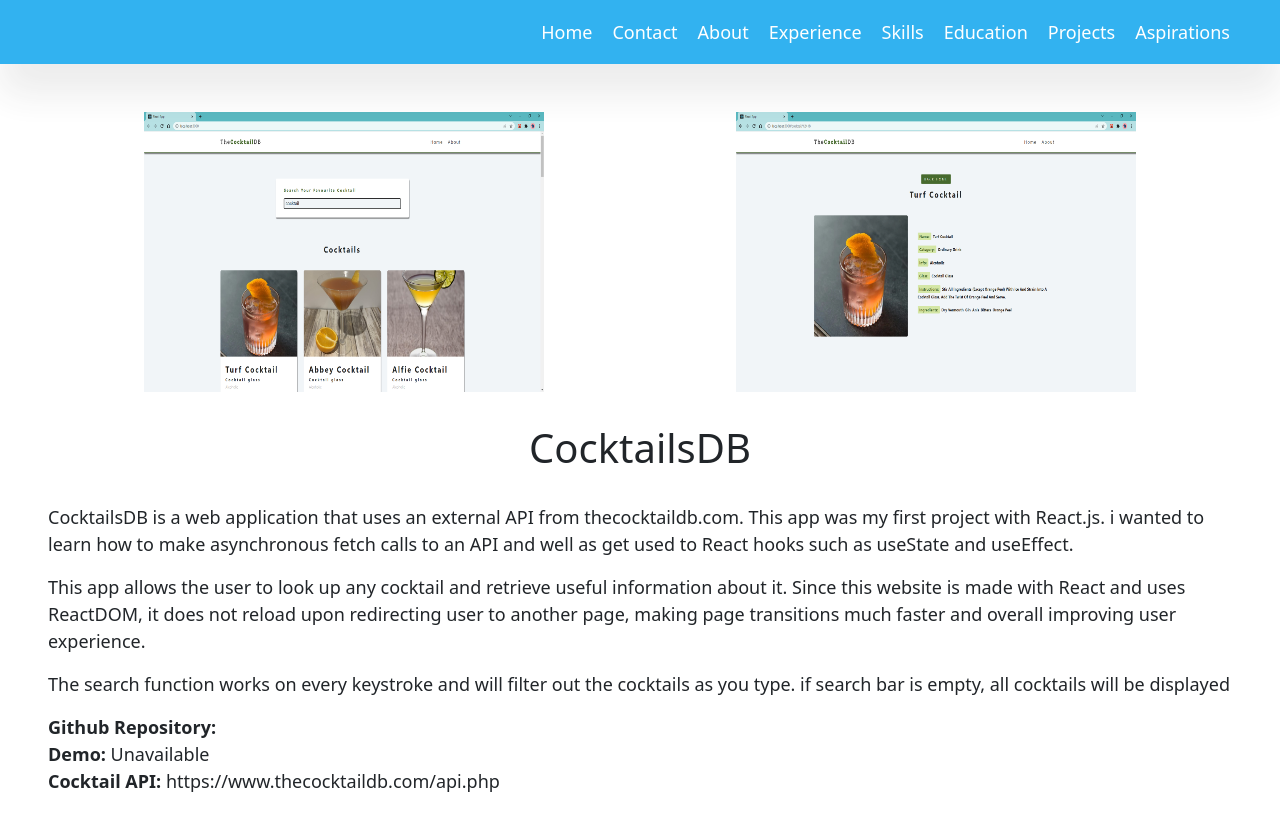
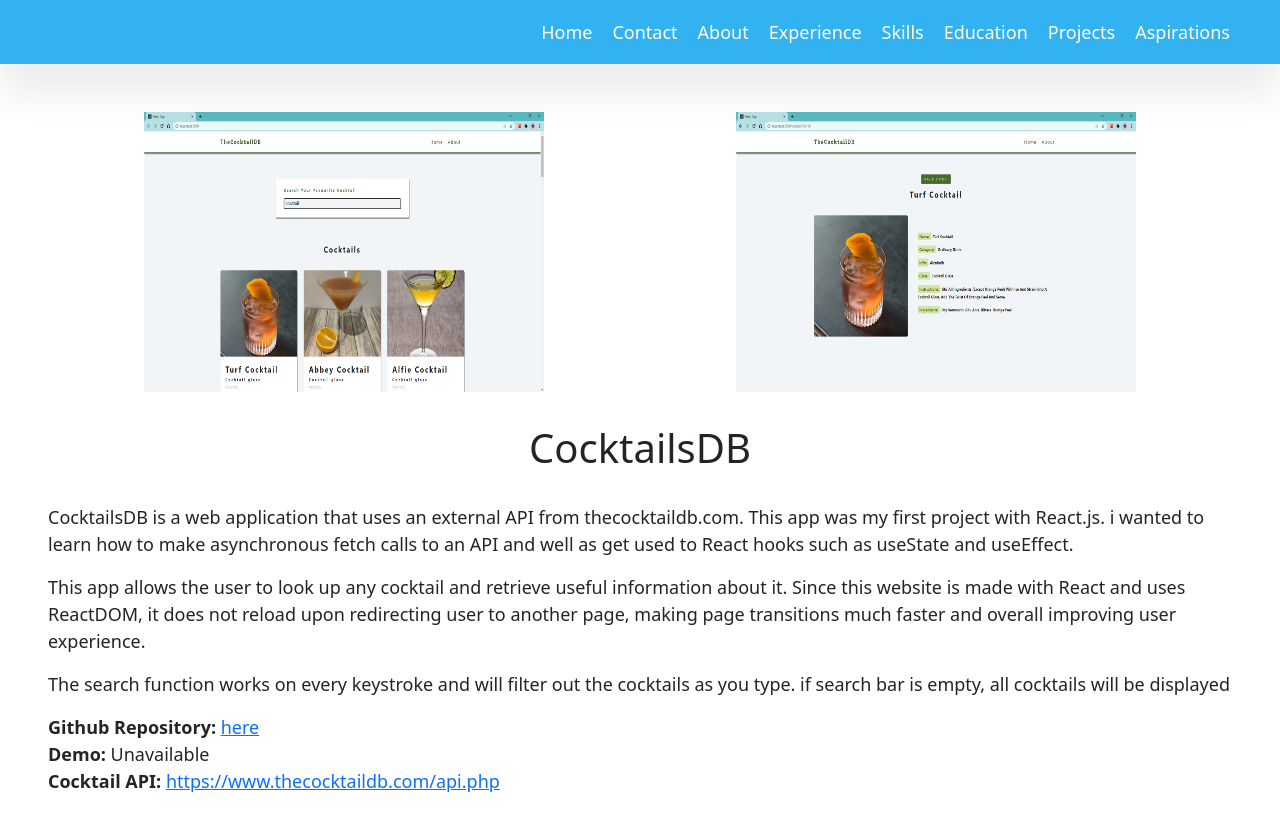
Before and after one commit to gregtanym/portfolio-website-v1, a React (Create React App) app: page /project/cocktail in a window 1280 px wide. Shown: the top 830 px of the page. Built offline with nearby package versions, Linux system fonts and the light colour scheme.

Commit message:
added the github repo to the projects

```diff
--- a/src/pages/AvatarPage.js
+++ b/src/pages/AvatarPage.js
@@ -27,7 +27,7 @@
                 There is also a button that directs the user to a separate page that allows him/her to see the works of other users and interact with their avatars.
             </p>
             <div>
-                <b>Github Repository:</b>
+                <b>Github Repository: </b><a href='https://github.com/gregtanym/CS50/tree/main/CS50%20final%20project'>here</a>
             </div>
             <div>
                 <b>Demo:</b> Unavailable
--- a/src/pages/Cocktail.js
+++ b/src/pages/Cocktail.js
@@ -25,13 +25,13 @@
                 The search function works on every keystroke and will filter out the cocktails as you type. if search bar is empty, all cocktails will be displayed
             </p>
             <div>
-                <b>Github Repository:</b>
+                <b>Github Repository: </b><a href='https://github.com/gregtanym/cocktails-react'>here</a>
             </div>
             <div>
                 <b>Demo:</b> Unavailable
             </div>
             <div>
-                <b>Cocktail API:</b> https://www.thecocktaildb.com/api.php
+                <b>Cocktail API:</b> <a href='https://www.thecocktaildb.com/api.php'>https://www.thecocktaildb.com/api.php</a>
             </div>
         </div>
     </div>
--- a/src/pages/Hr.js
+++ b/src/pages/Hr.js
@@ -26,7 +26,7 @@
                 This app has a form page with form validation to allow employees to fill in their personal details. On the employer side, there is a login required to be able to see the employee details table as this table contains sensitive information and it is only authorised to employers. At that stage, in employer would be able to see all the employees and is also able to edit or delete the their details. All changes made are stored in the backend database created.
             </p>
             <div>
-                <b>Github Repository:</b>
+                <b>Github Repository: </b> Unavailable
             </div>
             <div>
                 <b>Demo:</b> Unavailable
--- a/src/pages/Stripe.js
+++ b/src/pages/Stripe.js
@@ -16,10 +16,10 @@
         <h1>Stripe Landing Page</h1>
         <div className='project-description'>
             <p>
-                This was a project to inmitate Stripe's home page. On the left is my version, on the right is the actual version.
+                This was a project to inmitate Stripe's home page. My version is on the left, the actual version is on the right.
             </p>
             <div>
-                <b>Github Repository:</b>
+                <b>Github Repository: </b><a href='https://github.com/gregtanym/stripe-react'>here</a>
             </div>
             <div>
                 <b>Demo:</b> Unavailable
```
Also changed, not shown: portfolio card flip code.txt (deleted).
